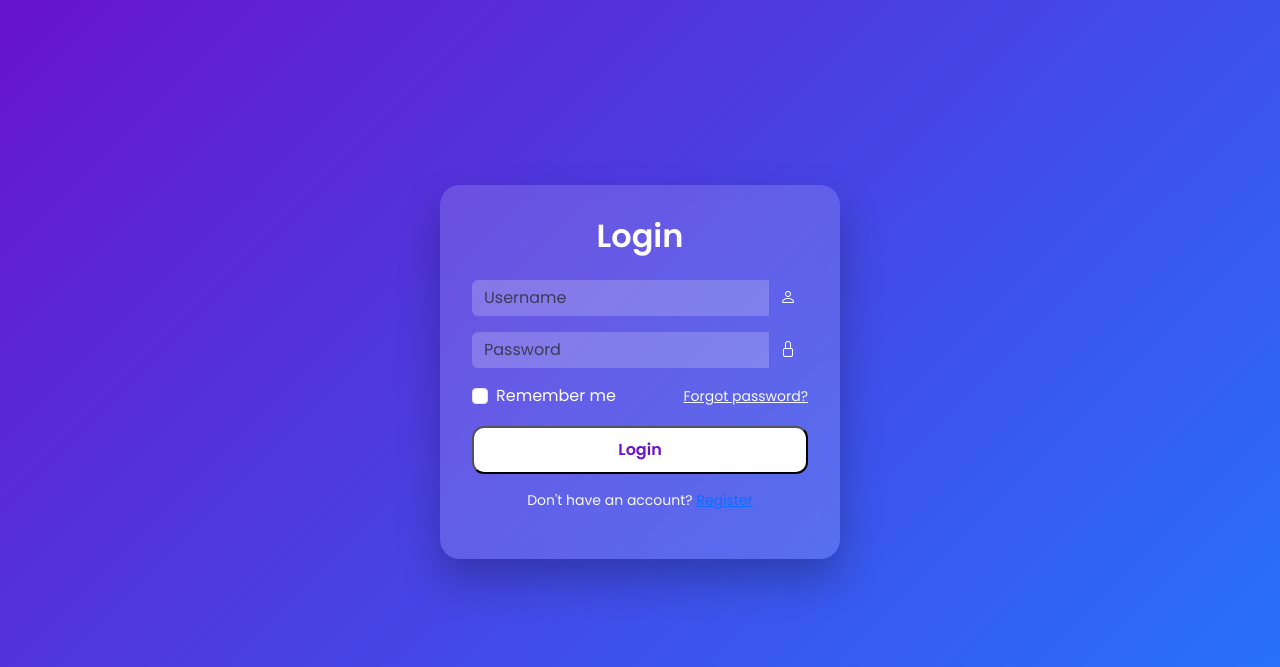
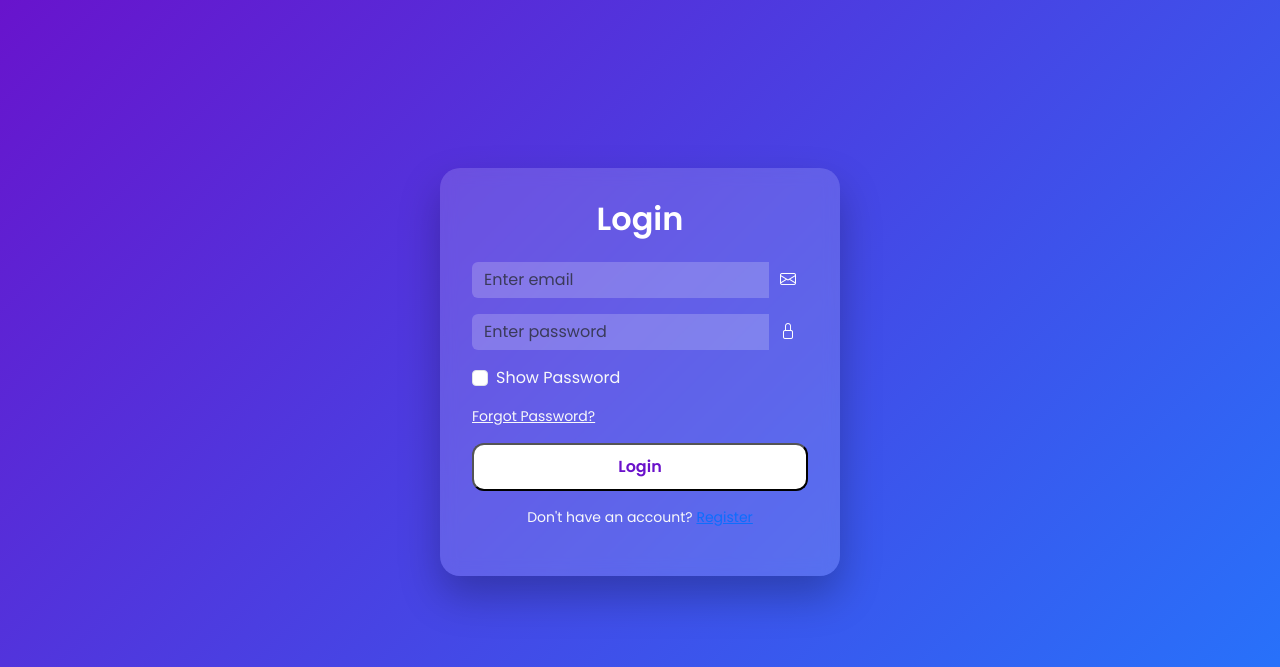
Before and after one commit to ranisumbul7/Disease-Medicine-Recommendation-System, a Flask app: page /login in a window 1280 px wide. Shown: the part 56-723 px from the top of the page. Run offline with Flask 3, Linux system fonts and the light colour scheme; parts of the project's set-up code (start-up, migrations or seed data) failed here and were passed over.

Commit message:
your message

```diff
--- a/main.py
+++ b/main.py
@@ -228,7 +228,8 @@ def dashboard():
 
 @app.route("/")
 def front():
-    return render_template("front.html")
+    # front page removed - redirect straight to login
+    return redirect(url_for('login'))
 
 @app.route("/healthcare")
 @login_required
--- a/templates/login.html
+++ b/templates/login.html
@@ -82,6 +82,7 @@ body{
 .text-light small a{
     color:#fff;
 }
+
 </style>
 
 </head>
@@ -112,21 +113,23 @@ body{
 
 <form method="POST" action="{{ url_for('login') }}">
 <div class="input-group mb-3">
-<input type="email" name="email" class="form-control" placeholder="Username" required>
-<span class="input-group-text"><i class="bi bi-person"></i></span>
+<input type="email" name="email" class="form-control" placeholder="Enter email" required>
+<span class="input-group-text"><i class="bi bi-envelope"></i></span>
 </div>
 
 <div class="input-group mb-3">
-<input type="password" name="password" class="form-control" placeholder="Password" required>
+<input type="password" name="password" id="password" class="form-control" placeholder="Enter password" required>
 <span class="input-group-text"><i class="bi bi-lock"></i></span>
 </div>
 
+<div class="form-check mb-3">
+<input class="form-check-input" type="checkbox" id="showPassword" onclick="togglePassword()">
+<label class="form-check-label text-light" for="showPassword">Show Password</label>
+</div>
+
 <div class="d-flex justify-content-between align-items-center mb-3">
-<div class="form-check">
-<input class="form-check-input" type="checkbox" id="remember" name="remember">
-<label class="form-check-label" for="remember">Remember me</label>
-</div>
-<a href="{{ url_for('forgot_password') }}" class="text-light small">Forgot password?</a>
+<!-- keep forgot link only -->
+<a href="{{ url_for('forgot_password') }}" class="text-light small">Forgot Password?</a>
 </div>
 
 <button type="submit" class="btn-login w-100">Login</button>
@@ -139,6 +142,12 @@ Don't have an account? <a href="{{ url_for('register') }}" class="text-decoratio
 </div>
 </div>
 
+<script>
+function togglePassword() {
+    const pw = document.getElementById('password');
+    pw.type = pw.type === 'password' ? 'text' : 'password';
+}
+</script>
 
 <script src="https://cdn.jsdelivr.net/npm/bootstrap@5.3.2/dist/js/bootstrap.bundle.min.js"></script>
 
```
Also changed, not shown: templates/front.html (deleted, +0 -68 lines), templates/register.html (+15 -2 lines).
